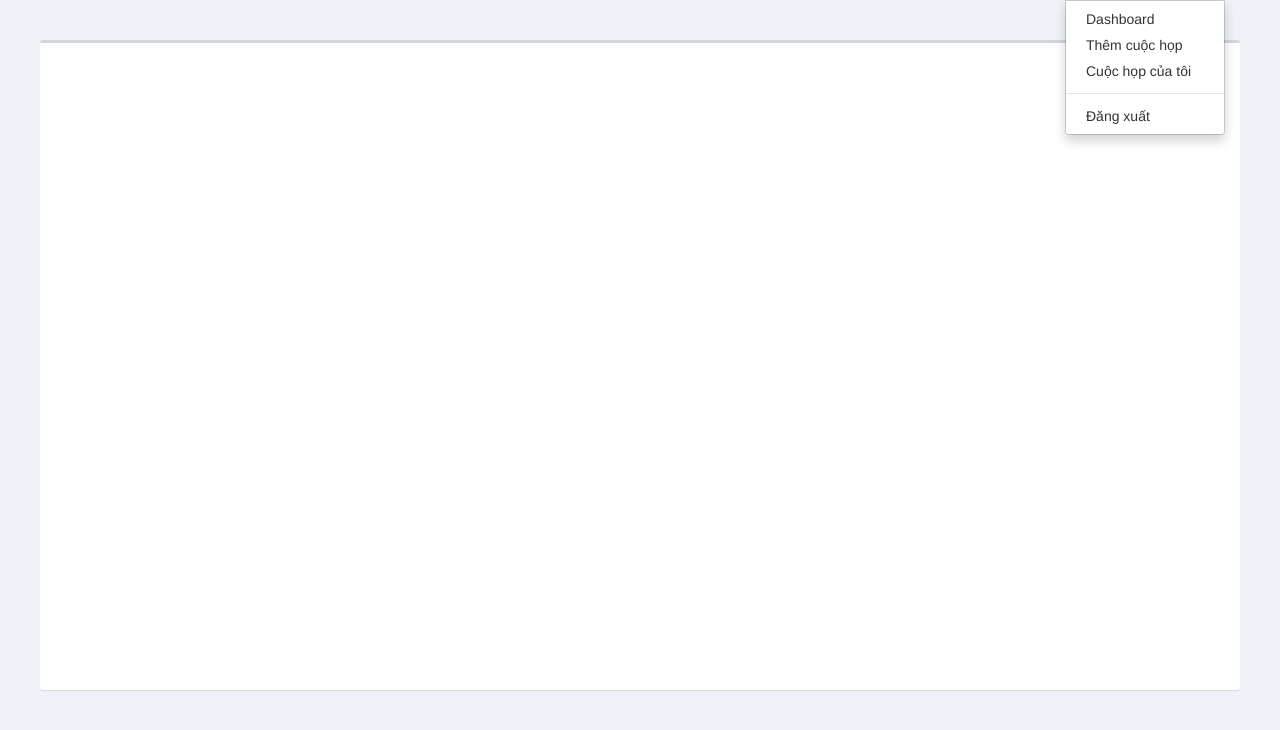
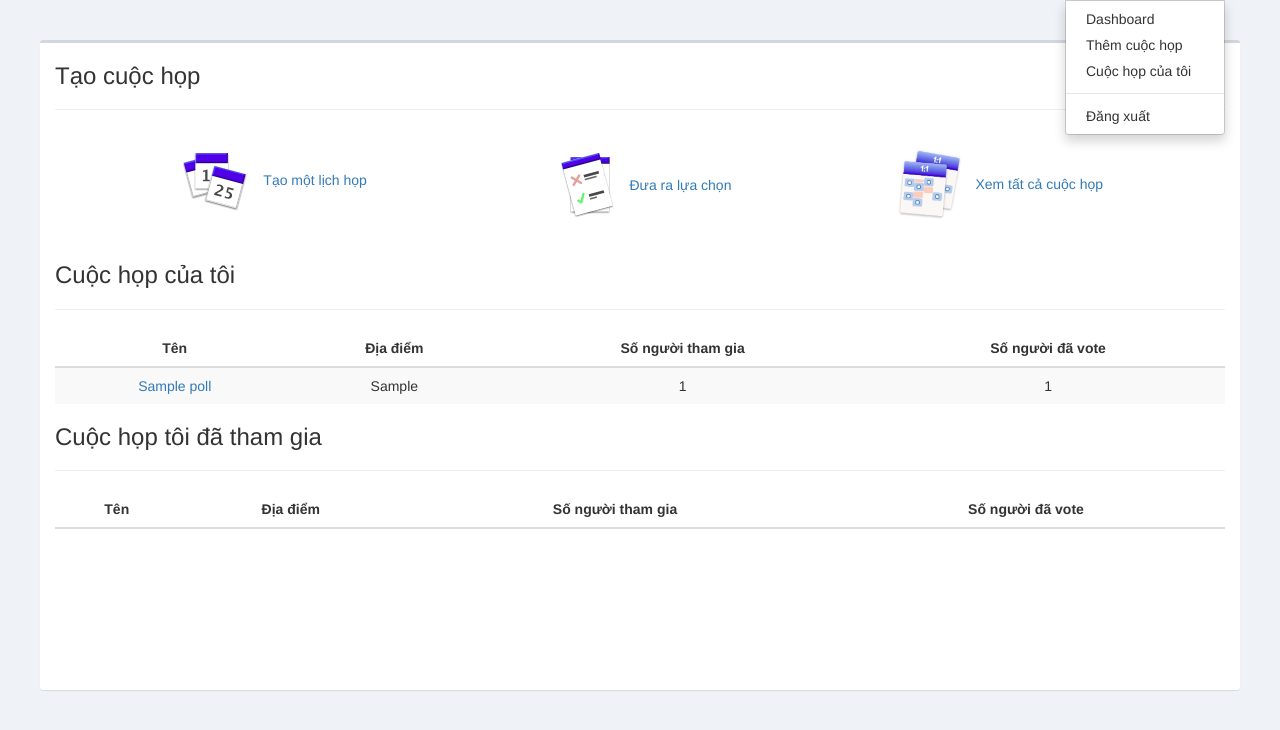
Before and after one commit to NguyenTuanVu2105/Scrib, a Django app: page /dashboard in a window 1280 px wide, after a click that opens the changed part. Shown: the part 50-780 px from the top of the page. Run offline with Django 3.2, Linux system fonts and the light colour scheme; a user stored in the database is signed in; tables that the repository leaves empty hold one stand-in row (values such as "Sample post"); lists and menus that the app fills with data are empty; some libraries are stand-ins or nearby versions.

Commit message:
add dashboard

```diff
--- a/app/poll/urls.py
+++ b/app/poll/urls.py
@@ -13,5 +13,4 @@ urlpatterns = [
     url(r"^pollistvoted/", views.listpollisvote, name='voted'),
     url(r"^delete/(\d+)/", views.delete, name="delete"),
     url(r"^json/user/", views.autocompleteUser)
-
 ]
--- a/app/poll/views.py
+++ b/app/poll/views.py
@@ -49,7 +49,36 @@ def show(request):
 
 
 def dashboard(request):
-    return render(request, "poll/dashboard.html")
+    mypolls = Poll.objects.filter(user_create=request.user)
+    number_user_attends = {}
+    number_user_voted = {}
+    for poll in mypolls:
+        user_attend = PollUser.objects.filter(poll=poll)
+        user_voted = PollUser.objects.filter(poll=poll, is_voted=True)
+        number_user_attends[poll.id] = len(user_attend)
+        number_user_voted[poll.id] = len(user_voted)
+
+    pollusers = PollUser.objects.filter(user=request.user)
+    attend_poll = []
+    for polluser in pollusers:
+        if polluser.poll.user_create != request.user:
+            attend_poll.append(polluser.poll)
+    attend_number_user_attends = {}
+    attend_number_user_voted = {}
+    for poll in attend_poll:
+        user_attend = PollUser.objects.filter(poll=poll)
+        user_voted = PollUser.objects.filter(poll=poll, is_voted=True)
+        attend_number_user_attends[poll.id] = len(user_attend)
+        attend_number_user_voted[poll.id] = len(user_voted)
+
+    return render(request, "poll/dashboard.html", {
+        'mypolls': mypolls,
+        'number_user_attends': number_user_attends,
+        'number_user_voted': number_user_voted,
+        'attend_polls': attend_poll,
+        'attend_number_user_attends': attend_number_user_attends,
+        'attend_number_user_voted': attend_number_user_voted,
+    })
 
 
 
--- a/static/css/base/style.css
+++ b/static/css/base/style.css
@@ -12,6 +12,11 @@
 	padding: 0px;
     border-radius: 0px;
 }
+
+.mg-40{
+    margin: 40px;
+}
+
 
 .container{
 	padding: 0px;
--- /dev/null
+++ b/static/css/poll/dashboard.css
@@ -0,0 +1,3 @@
+.top-dashboard a{
+    margin: 10px;
+}
--- a/templates/layout/base.html
+++ b/templates/layout/base.html
@@ -3,9 +3,7 @@
 <!DOCTYPE html>
 <html lang="en">
 
-<body class="page page-template fixed-header contains-posts no-slider icons-style-light parallax-header fixed-header-scroll bg-solid">
-        <div class="wrapper">
-            {% include 'layout/header.html' %}<head>
+            <head>
     <meta charset="UTF-8">
     <title>{% block title %}Scrib{% endblock %}</title>
 
@@ -21,6 +19,9 @@
     {% endblock %}
 
 </head>
+            <body class="page page-template fixed-header contains-posts no-slider icons-style-light parallax-header fixed-header-scroll bg-solid">
+        <div class="wrapper">
+            {% include 'layout/header.html' %}
             <div class="container mg-top-40" style="margin-top:40px">
                 <div class="row">
                     <div class="col-sm-12 col-md-12 content clear">
--- a/templates/layout/header.html
+++ b/templates/layout/header.html
@@ -10,6 +10,7 @@
     </div>
     <ul class="nav navbar-nav navbar-right">
         {% if request.user.is_authenticated %}
+
             <li class="dropdown">
                 <a href="#" class="dropdown-toggle" data-toggle="dropdown" role="button" aria-haspopup="true" aria-expanded="false">{{ request.user }} <span class="caret"></span></a>
                 <ul class="dropdown-menu">
--- a/templates/poll/dashboard.html
+++ b/templates/poll/dashboard.html
@@ -1,10 +1,74 @@
 {% extends "layout/base.html" %}
+{% load staticfiles %}
+{% load custom_tags %}
 
 {% block css %}
 {% endblock %}
 
 {% block content %}
+    <div class="container">
+    <h3>Tạo cuộc họp</h3>
+    <hr>
+    <div class="row top-dashboard mg-40">
+        <div class="col-md-4 text-center">
+            <img src="{% static 'img/cal1.png' %}">
+            <a href="" style="margin: 10px">Tạo một lịch họp</a>
+        </div>
+        <div class="col-md-4 text-center">
+            <img src="{% static 'img/cal2.png' %}">
+            <a href="">Đưa ra lựa chọn</a>
+        </div>
+        <div class="col-md-4 text-center">
+            <img src="{% static 'img/cal3.png' %}">
+            <a href="" style="margin: 10px">Xem tất cả cuộc họp</a>
+        </div>
+    </div>
+    <h3>Cuộc họp của tôi</h3>
+    <hr>
+    <table class="table table-striped">
+        <thead>
+        <tr>
+            <th class="text-center">Tên</th>
+            <th class="text-center">Địa điểm</th>
+            <th class="text-center">Số người tham gia</th>
+            <th class="text-center">Số người đã vote</th>
+        </tr>
+        </thead>
+        <tbody>
+        {% for mypoll in mypolls %}
+        <tr>
+            <td class="text-center"><a href= "{% url "poll:detail" mypoll.id %}">{{ mypoll.name }}</a></td>
+            <td class="text-center">{{ mypoll.location }}</td>
+            <td class="text-center">{{ number_user_attends | get_item:mypoll.id }}</td>
+            <td class="text-center">{{ number_user_voted | get_item:mypoll.id }}</td>
+        </tr>
+        {% endfor %}
+        </tbody>
+    </table>
 
+        <h3>Cuộc họp tôi đã tham gia</h3>
+        <hr>
+    <table class="table table-striped">
+        <thead>
+        <tr>
+            <th class="text-center">Tên</th>
+            <th class="text-center">Địa điểm</th>
+            <th class="text-center">Số người tham gia</th>
+            <th class="text-center">Số người đã vote</th>
+        </tr>
+        </thead>
+        <tbody>
+        {% for mypoll in attend_polls %}
+        <tr>
+            <td class="text-center"><a href= "{% url "poll:detail" mypoll.id %}">{{ mypoll.name }}</a></td>
+            <td class="text-center">{{ mypoll.location }}</td>
+            <td class="text-center">{{ attend_number_user_attends | get_item:mypoll.id }}</td>
+            <td class="text-center">{{ attend_number_user_voted | get_item:mypoll.id }}</td>
+        </tr>
+        {% endfor %}
+        </tbody>
+    </table>
+    </div>
 {% endblock %}
 
 {% block js %}
```
Also changed, not shown: templates/index.html (+0 -45 lines), static/img/cal1.png (added), static/img/cal2.png (added), static/img/cal3.png (added). Lines whose indentation alone changed are shown as unchanged.
